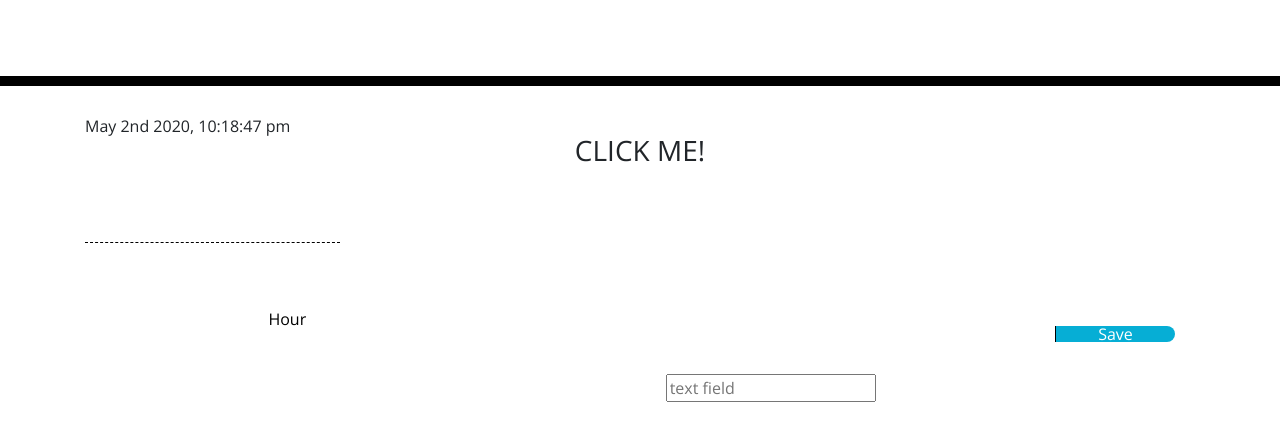
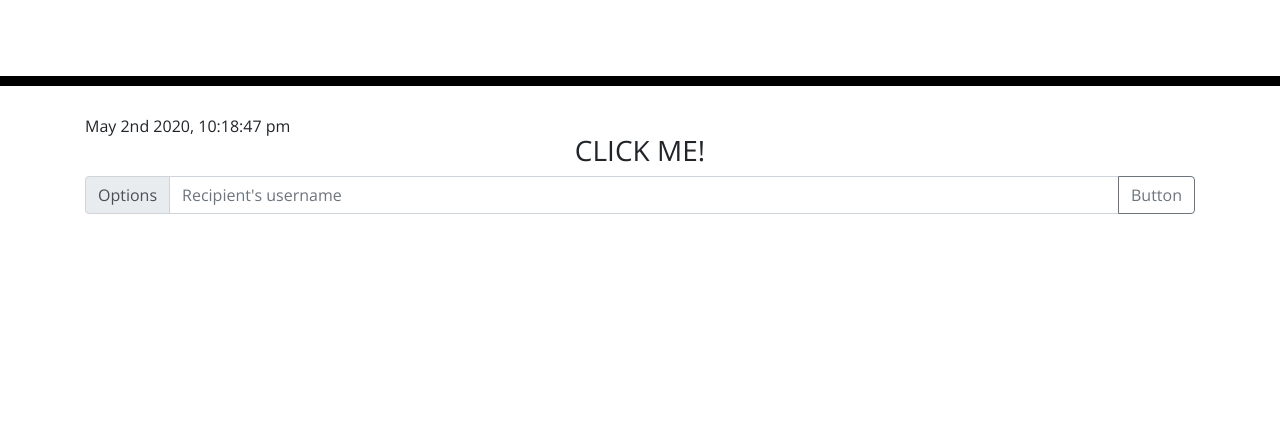
Before and after one commit to megan-pg/day-planner, a plain HTML site: page index.html in a window 1280 px wide. Shown: the part 182-622 px from the top of the page. Drawn offline with nearby package versions, Linux system fonts and the light colour scheme.

Commit message:
add bootstrap element

```diff
--- a/assets/script.js
+++ b/assets/script.js
@@ -3,7 +3,7 @@
 //Generate current day
 // the code from moment.js for day and time generation
 $(document).ready(function () {
-    var today = moment().format('MMMM Do YYYY, h:mm:ss a');
+    var today = moment().format('MMMM Do YYYY, h:mm:ss a')
     var date = $("#date-field");
     date.text(today);
 })
--- a/assets/style.css
+++ b/assets/style.css
@@ -4,7 +4,7 @@ body {
   line-height: 1;
 }
 
-textarea{
+.textarea{
   background: transparent;
   border: none;
   resize: none;
@@ -32,7 +32,7 @@ textarea{
 
 .row {
   white-space: pre-wrap;
-  height: 80px;
+  height: 60px;
   border-top: 1px solid white;;
 }
 
--- a/index.html
+++ b/index.html
@@ -26,37 +26,16 @@
         <div class="time-block">
             <h3 id="click-me">CLICK ME!</h3>
             <!-- Timeblocks go here -->
-            <div class="row">
-                <div class="col-xs-12 col-sm-12 col-md-12 col-lg-12">
-                    <div class="row">
-                        <div class="col-xs-3 col-sm-3 col-md-3 col-lg-3">
-                            <div class="hour" style="width: 100%;">
-                                <div class="card-body" style="width: 100%;">
-                                    Hour
-                                </div>
-                            </div>
-                        </div>
-                        <div class="col-xs-7 col-sm-7 col-md-7 col-lg-7">
-                            <div class="events-field" style="width: 100%;">
-                                <!-- replicated from to-do render activity-->
-                                <div class="card-body" style="width: 100%;">
-                                    <form id="event-form" method="POST">
-                                        <label for="event-text"></label>
-                                        <input type="text" placeholder="text field" name="event-text" id="event-text" />
-                                    </form>
-                                </div>
-                            </div>
-                        </div>
-                        <div class="col-xs-2 col-sm-2 col-md-2 col-lg-2">
-                            <div class="save-field" style="width: 100%;">
-                                <div class="card-body" style="width: 100%;">
-                                    <div class="saveBtn">Save</div>
-                                </div>
-                            </div>
-                        </div>
-                    </div>
+            <div class="input-group mb-3">
+                <div class="input-group-prepend">
+                    <label class="input-group-text" for="inputGroupSelect01">Options</label>
+                </div>
+                <input type="text" class="form-control" placeholder="Recipient's username"
+                    aria-label="Recipient's username" aria-describedby="basic-addon2">
+                <div class="input-group-append">
+                    <button class="btn btn-outline-secondary" type="button">Button</button>
+                </div>
 
-                </div>
             </div>
 
         </div>
```
